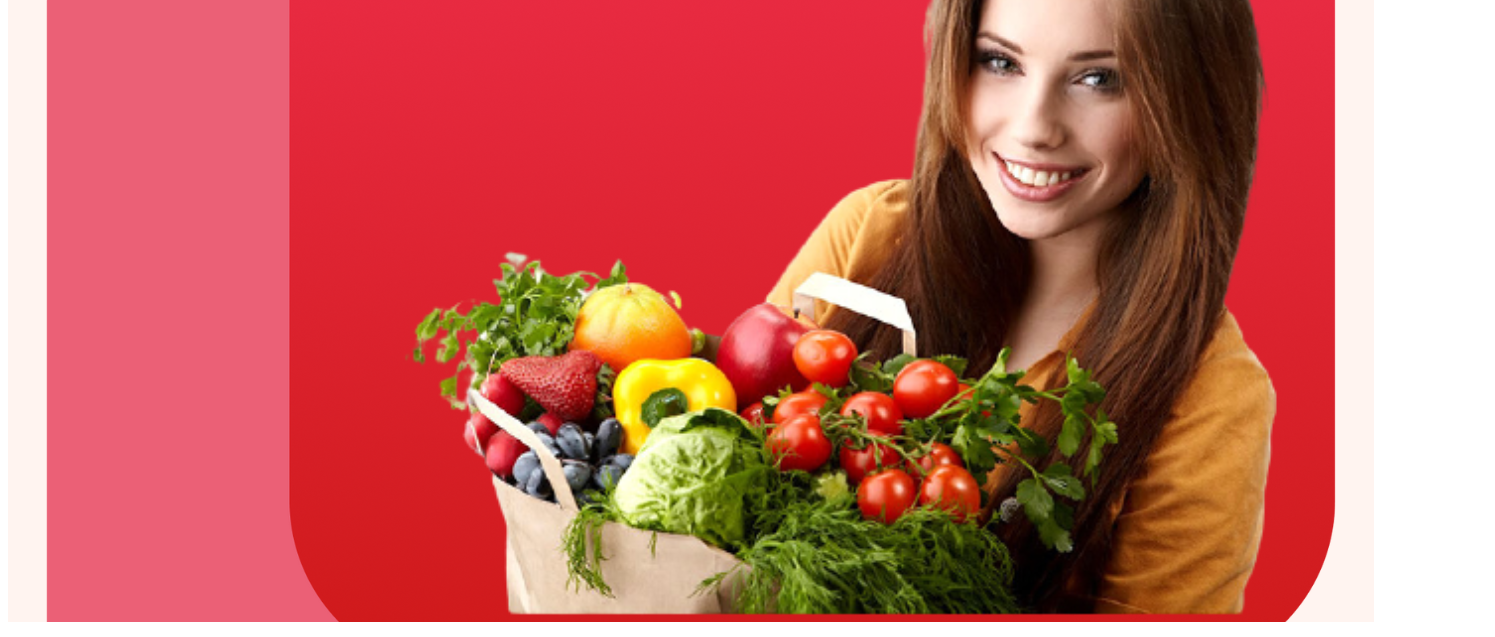
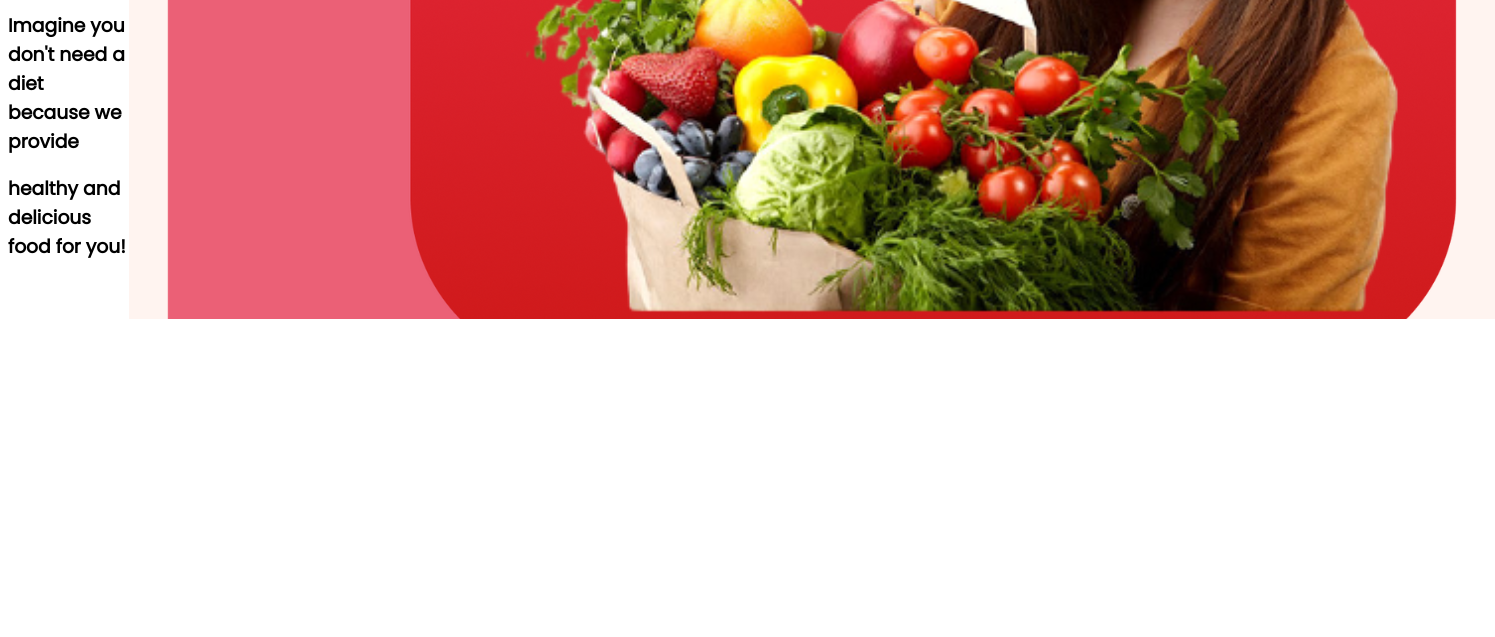
Before and after one commit to dmmonir2003/my-first-practice, a plain HTML site: page index.html in a window 1280 px wide. Shown: the part 457-1094 px from the top of the page, 1495 px wide, since content can reach past the window. After the commit the page ends 800 px from the top, so only its background shows below. Drawn offline with Linux system fonts and the light colour scheme.

Commit message:
create-section

```diff
--- a/index.html
+++ b/index.html
@@ -16,15 +16,22 @@
 
 
 <body>
-    <h1><span class=" skip-color">Skip</span> The Diet,</h1>
 
-    <h1> Just Eat Healthy </h1>
+    <section>
+        <div>
+            <h1><span class=" skip-color">Skip</span> The Diet, </ h1>
 
-    <h1> With Food Network</h1>
-    <h3>Imagine you don't need a diet because we provide </h3>
-    <h3>healthy and delicious food for you!</h3>
+                <h1> Just Eat Healthy </h1>
 
-    <img src="fast.png" alt="">
+                <h1> With Food Network</h1>
+                <h3>Imagine you don't need a diet because we provide </h3>
+                <h3>healthy and delicious food for you!</h3>
+        </div>
+
+        <div> <img src="fast.png" alt=""></div>
+    </section>
+
+
 
 
 
--- a/style.css
+++ b/style.css
@@ -10,3 +10,7 @@ h1 {
 .skip-color {
     color: tomato;
 }
+
+section {
+    display: flex;
+}
```
